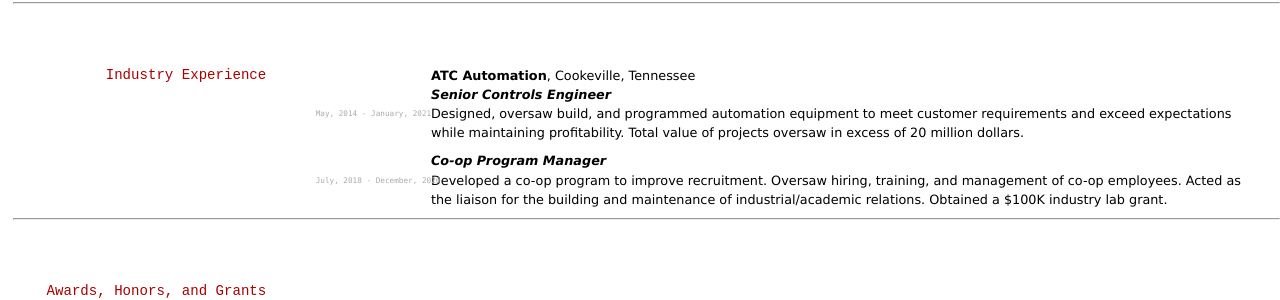
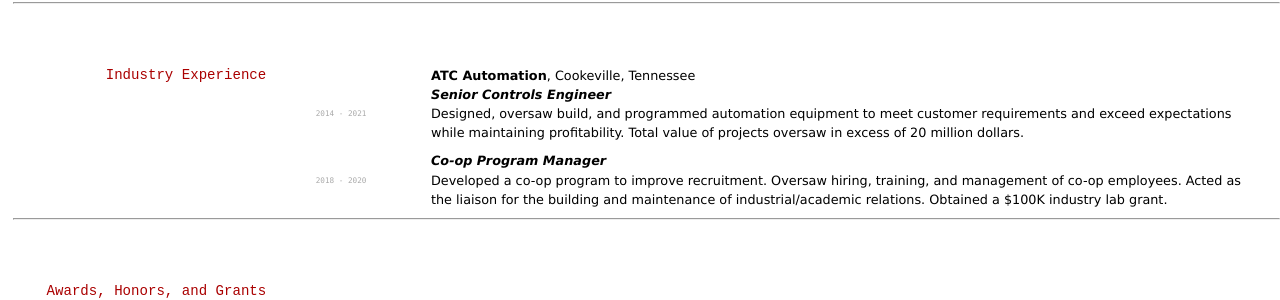
Before and after one commit to JesseTNRoberts/JesseTNRoberts.github.io, a Jekyll site: the page built from _pages/cv.md, in a window 1280 px wide and 900 px high, scrolled down 744 px. Shown: the part 151-451 px from the top of the window. Built offline with Jekyll 4.4.1, drawn with Linux system fonts in a browser that asks for light colours.

Commit message:
Updated cv template

```diff
--- a/_pages/cv.md
+++ b/_pages/cv.md
@@ -65,12 +65,10 @@ Computational Linguistics and NLP, Machine Cognition, Robotics, Neural Architect
 ## Industry Experience
 **ATC Automation**, Cookeville, Tennessee
 *Senior Controls Engineer*
-`May, 2014 - January, 2021`
-Designed, oversaw build, and programmed automation equipment to meet customer requirements and exceed expectations while maintaining profitability. Total value of projects oversaw in excess of 20 million dollars.
+`2014 - 2021` Designed, oversaw build, and programmed automation equipment to meet customer requirements and exceed expectations while maintaining profitability. Total value of projects oversaw in excess of 20 million dollars.
 
 *Co-op Program Manager*
-`July, 2018 - December, 2020`
-Developed a co-op program to improve recruitment. Oversaw hiring, training, and management of co-op employees. Acted as the liaison for the building and maintenance of industrial/academic relations. Obtained a $100K industry lab grant.
+`2018 - 2020` Developed a co-op program to improve recruitment. Oversaw hiring, training, and management of co-op employees. Acted as the liaison for the building and maintenance of industrial/academic relations. Obtained a $100K industry lab grant.
 
 ---
 
```
